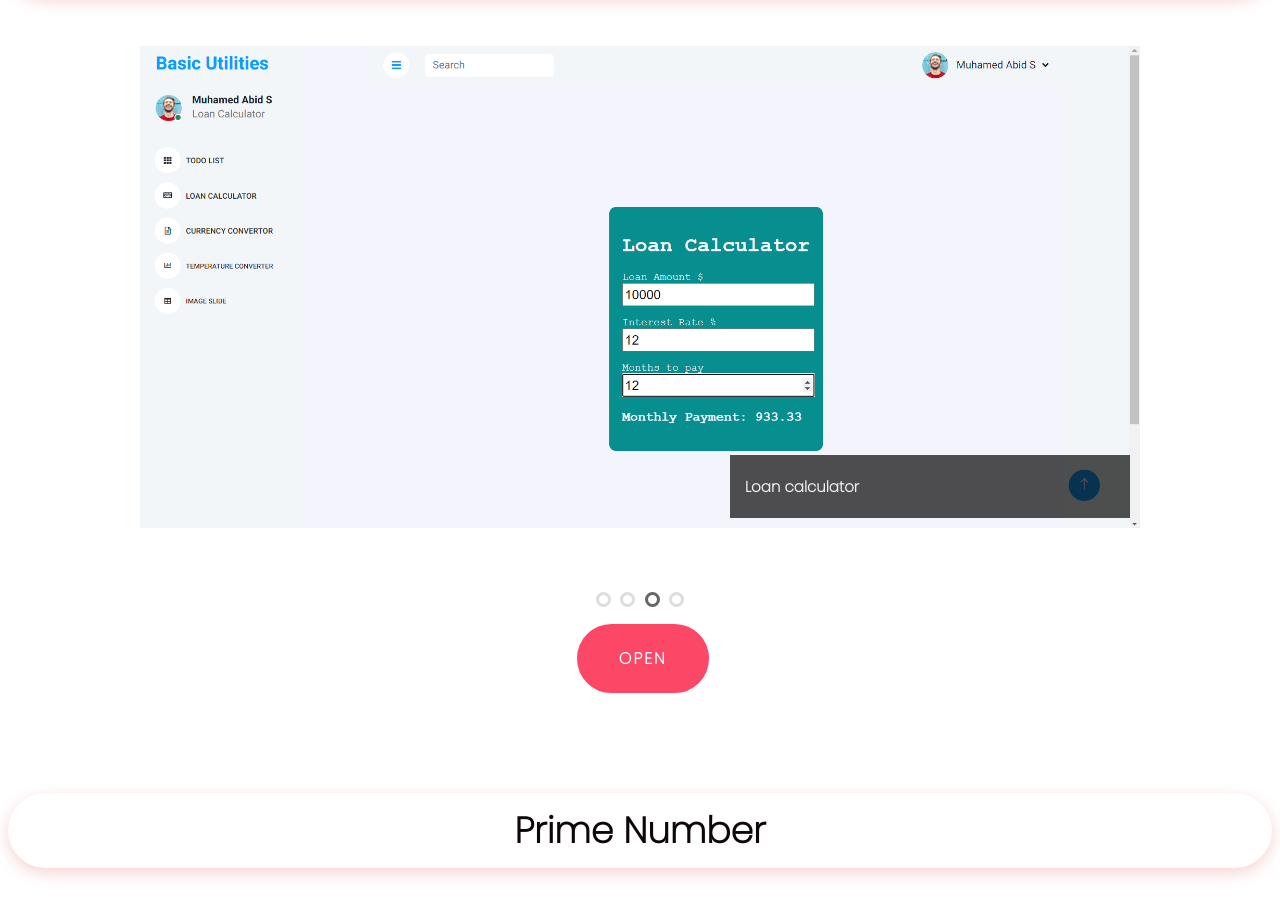
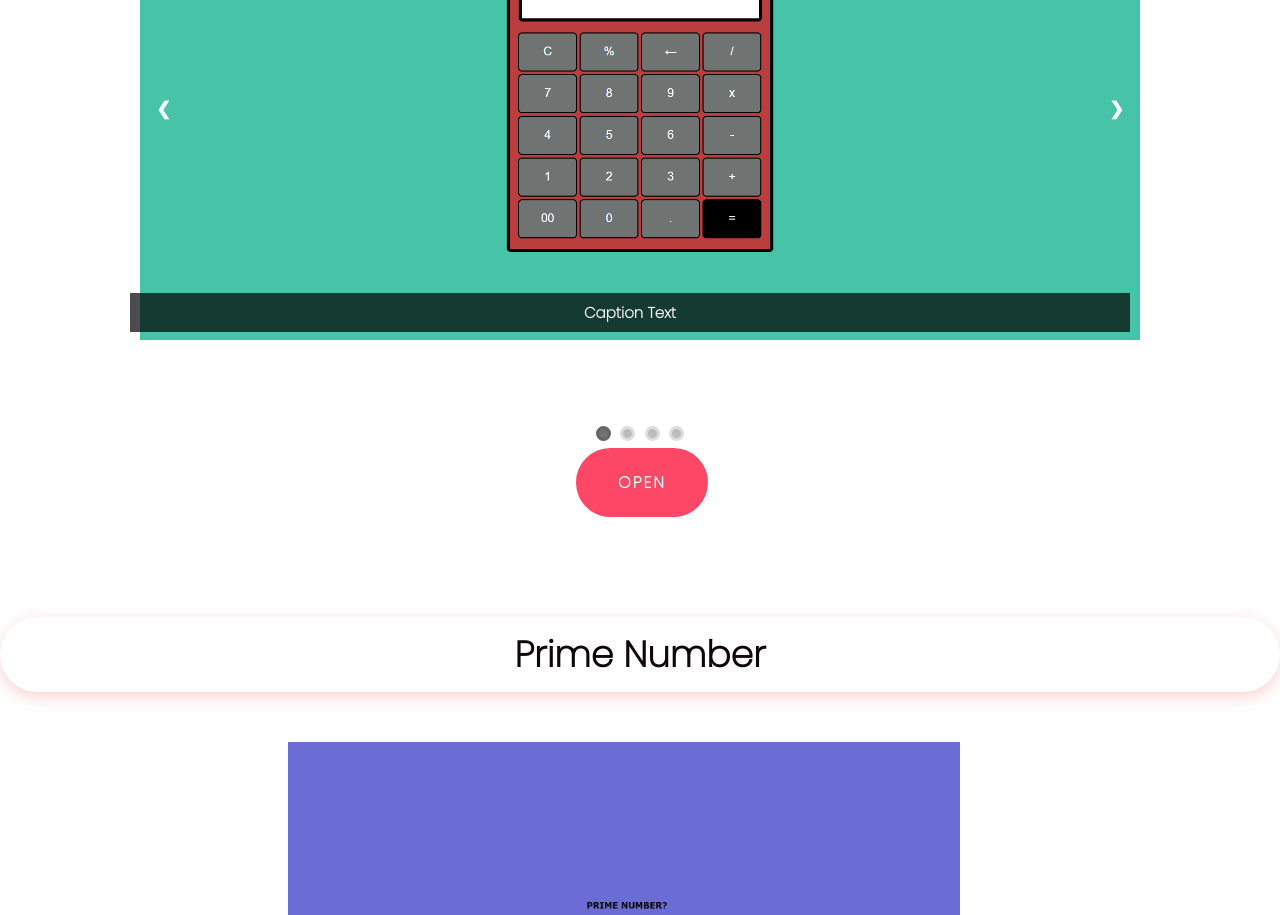
Before and after one commit to lrmonish/Personelwebsite, a plain HTML site: page project.html in a window 1280 px wide. Shown: the part 504-1419 px from the top of the page. Drawn offline with nearby package versions, Linux system fonts and the light colour scheme.

Commit message:
Update project.html

```diff
--- a/project.html
+++ b/project.html
@@ -7,11 +7,101 @@
     <link Rel="Stylesheet" Href="index.css" />
     <link rel="preconnect" href="https://fonts.googleapis.com" />
     <link href="https://fonts.googleapis.com/css2?family=Poppins:wght@200&display=swap" rel="stylesheet" />
-    <script defer src="./script.js"></script>
     <script type="text/javascript" src="https://cdn.jsdelivr.net/npm/@emailjs/browser@3/dist/email.min.js">
     </script>
     <link rel="icon" href="images/MK3.png" type="image/icon type">
+    <style>
+        * {box-sizing: border-box}
+        body {font-family: Verdana, sans-serif; margin:0}
+        .mySlides {display: none}
+        img {vertical-align: middle;}
 
+        /* Slideshow container */
+        .slideshow-container {
+          max-width: 1000px;
+          position: relative;
+          margin: auto;
+        }
+
+        /* Next & previous buttons */
+        .prev, .next {
+          cursor: pointer;
+          position: absolute;
+          top: 50%;
+          width: auto;
+          padding: 16px;
+          margin-top: -22px;
+          color: white;
+          font-weight: bold;
+          font-size: 18px;
+          transition: 0.6s ease;
+          border-radius: 0 3px 3px 0;
+          user-select: none;
+        }
+
+        /* Position the "next button" to the right */
+        .next {
+          right: 0;
+          border-radius: 3px 0 0 3px;
+        }
+
+        /* On hover, add a black background color with a little bit see-through */
+        .prev:hover, .next:hover {
+          background-color: rgba(0,0,0,0.8);
+        }
+
+        /* Caption text */
+        .text {
+          color: #f2f2f2;
+          font-size: 15px;
+          padding: 8px 12px;
+          position: absolute;
+          bottom: 8px;
+          width: 100%;
+          text-align: center;
+        }
+
+        /* Number text (1/3 etc) */
+        .numbertext {
+          color: #f2f2f2;
+          font-size: 12px;
+          padding: 8px 12px;
+          position: absolute;
+          top: 0;
+        }
+
+        /* The dots/bullets/indicators */
+        .dot {
+          cursor: pointer;
+          height: 15px;
+          width: 15px;
+          margin: 0 2px;
+          background-color: #bbb;
+          border-radius: 50%;
+          display: inline-block;
+          transition: background-color 0.6s ease;
+        }
+
+        .active, .dot:hover {
+          background-color: #717171;
+        }
+
+        /* Fading animation */
+        .fade {
+          animation-name: fade;
+          animation-duration: 1.5s;
+        }
+
+        @keyframes fade {
+          from {opacity: .4}
+          to {opacity: 1}
+        }
+
+        /* On smaller screens, decrease text size */
+        @media only screen and (max-width: 300px) {
+          .prev, .next,.text {font-size: 11px}
+        }
+        </style>
 
 </Head>
 
@@ -47,32 +137,37 @@
         <br>
         <br>
         <h1 class="head2 ">My Projects</h1>
-        <h1 class="head3 " style="padding: 10px; "> Basic utilities</h1>
+        <div class="slideshow-container">
 
-        <div class="container1 ">
-
-            <!-- Full-width images with caption text -->
-            <div class="image-sliderfade fade ">
-                <img src="images/projects image/todo list.png " style="width:100% ">
-                <div class="text ">Todo list</div>
+            <div class="mySlides fade">
+              <div class="numbertext">1 / 3</div>
+              <img src="images/projects image/calc.png" style="width:100%">
+              <div class="text">Caption Text</div>
             </div>
 
-            <div class="image-sliderfade fade ">
-                <img src="images/projects image/temp.png " style="width:100% ">
-                <div class="text ">Temperature converter</div>
+            <div class="mySlides fade">
+              <div class="numbertext">2 / 3</div>
+              <img src="images/projects image/currency.png" style="width:100%">
+              <div class="text">Caption Two</div>
             </div>
 
-            <div class="image-sliderfade fade ">
-                <img src="images/projects image/loan calc.png " style="width:100% ">
-                <div class="text ">Loan calculator</div>
+            <div class="mySlides fade">
+              <div class="numbertext">3 / 3</div>
+              <img src="images/projects image/loan calc.png" style="width:100%">
+              <div class="text">Caption Three</div>
             </div>
+            <div class="mySlides fade">
+                <div class="numbertext">3 / 3</div>
+                <img src="images/projects image/prime num.png" style="width:100%">
+                <div class="text">Caption Three</div>
+              </div>
 
-            <div class="image-sliderfade fade ">
-                <img src="images/projects image/currency.png " style="width:100% ">
-                <div class="text ">Currency converter</div>
+            <a class="prev" onclick="plusSlides(-1)">❮</a>
+            <a class="next" onclick="plusSlides(1)">❯</a>
+
             </div>
+            <br>
 
-        </div>
         <br>
 
         <br>
@@ -102,6 +197,7 @@
             <br>
             <br>
         </div>
+        <h1 class="head3 " style="padding: 10px; "> Simpl login android app</h1>
         <div class="proj2 ">
             <img src="images/projects image/app1.png" style="width:105% ;margin-left:5%; ">
             <A class="projbtn" style="margin-left: 50%;margin-top: 10%;" href="https://github.com/lrmonish/Simple-login-android-app " Class="projbtn "> Open </A>
@@ -113,46 +209,49 @@
         </div>
         <h1 class="head3 " style="padding: 10px; "> Login and Register </h1>
 
-        <div class="container1 ">
-
-            <!-- Full-width images with caption text -->
-            <div class="image-sliderfade fade ">
-                <img src="images/projects image/guvi/Screenshot (45).png" style="width:100% ">
-                <div class="text ">Todo list</div>
-            </div>
-
-            <div class="image-sliderfade fade ">
-                <img src="images/projects image/guvi/Screenshot (46).png" style="width:100% ">
-                <div class="text ">Temperature converter</div>
-            </div>
-
-            <div class="image-sliderfade fade ">
-                <img src="images/projects image/guvi/Screenshot (47).png " style="width:100% ">
-                <div class="text ">Loan calculator</div>
-            </div>
-
-            <div class="image-sliderfade fade ">
-                <img src="images/projects image/guvi/Screenshot (45).png" style="width:100% ">
-                <div class="text ">Currency converter</div>
-            </div>
-
+        <div class="proj2 ">
+            <img src="images/projects image/guvi/Screenshot (46).png" style="width:105% ;margin-left:5%; ">
         </div>
-        <br>
 
         <br>
-
-        <!-- The dots/circles -->
-        <div style="text-align:center ">
-            <span class="dot "></span>
-            <span class="dot "></span>
-            <span class="dot "></span>
-            <span class="dot "></span>
-        </div>
+        <br>
 
         <A Class="projbtn " style="margin-left: 45%; " href="https://github.com/lrmonish/guvi-project"> Open </A>
 
 
 
+
+        <!-- script for slide show-->
+        <script>
+            let slideIndex = 1;
+            showSlides(slideIndex);
+
+            function plusSlides(n) {
+              showSlides(slideIndex += n);
+            }
+
+            function currentSlide(n) {
+              showSlides(slideIndex = n);
+            }
+
+            function showSlides(n) {
+              let i;
+              let slides = document.getElementsByClassName("mySlides");
+              let dots = document.getElementsByClassName("dot");
+              if (n > slides.length) {slideIndex = 1}
+              if (n < 1) {slideIndex = slides.length}
+              for (i = 0; i < slides.length; i++) {
+                slides[i].style.display = "none";
+              }
+              for (i = 0; i < dots.length; i++) {
+                dots[i].className = dots[i].className.replace(" active", "");
+              }
+              slides[slideIndex-1].style.display = "block";
+              dots[slideIndex-1].className += " active";
+            }
+            </script>
+
+
 </Body>
 
 </Html>
```
